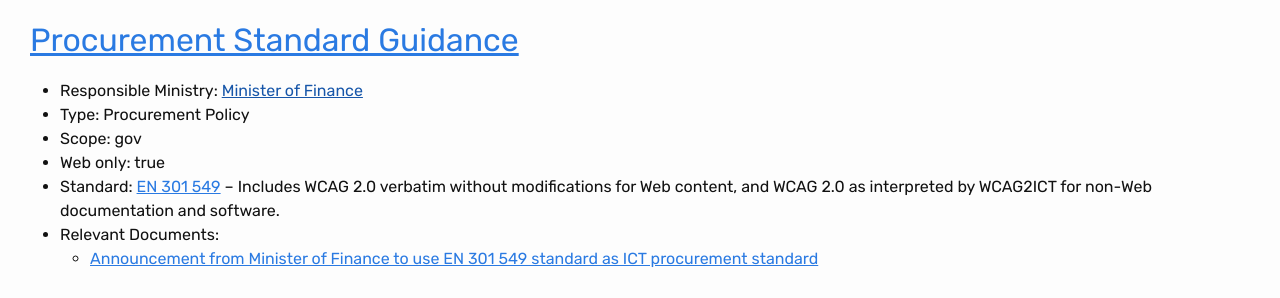
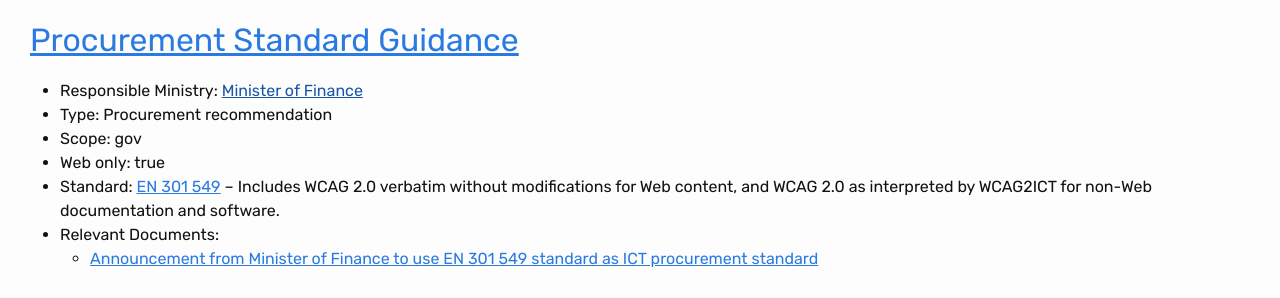
Before and after one commit to w3c/wai-policies-prototype, a Jekyll site: the page built from _policies/australia.md, in a window 1280 px wide. Shown: the part 520-818 px from the top of the page. Built offline with Jekyll 4.4.1, drawn with Linux system fonts in a browser that asks for light colours.

Commit message:
Making verbiage consistent

```diff
--- a/_policies/australia.md
+++ b/_policies/australia.md
@@ -33,8 +33,8 @@ policies:
     url: https://www.legislation.gov.au/Details/C2016C00763
     updated: 2016-10-01
     wcagver: WCAG 2.0
-    enactdate: draft
-    type: Procurement Policy
+    enactdate: 2016
+    type: Procurement recommendation
     ministries:
       - title: Minister of Finance
     scope: gov
```
Also changed, not shown: _policies/canada.md (+1 -1 lines).
